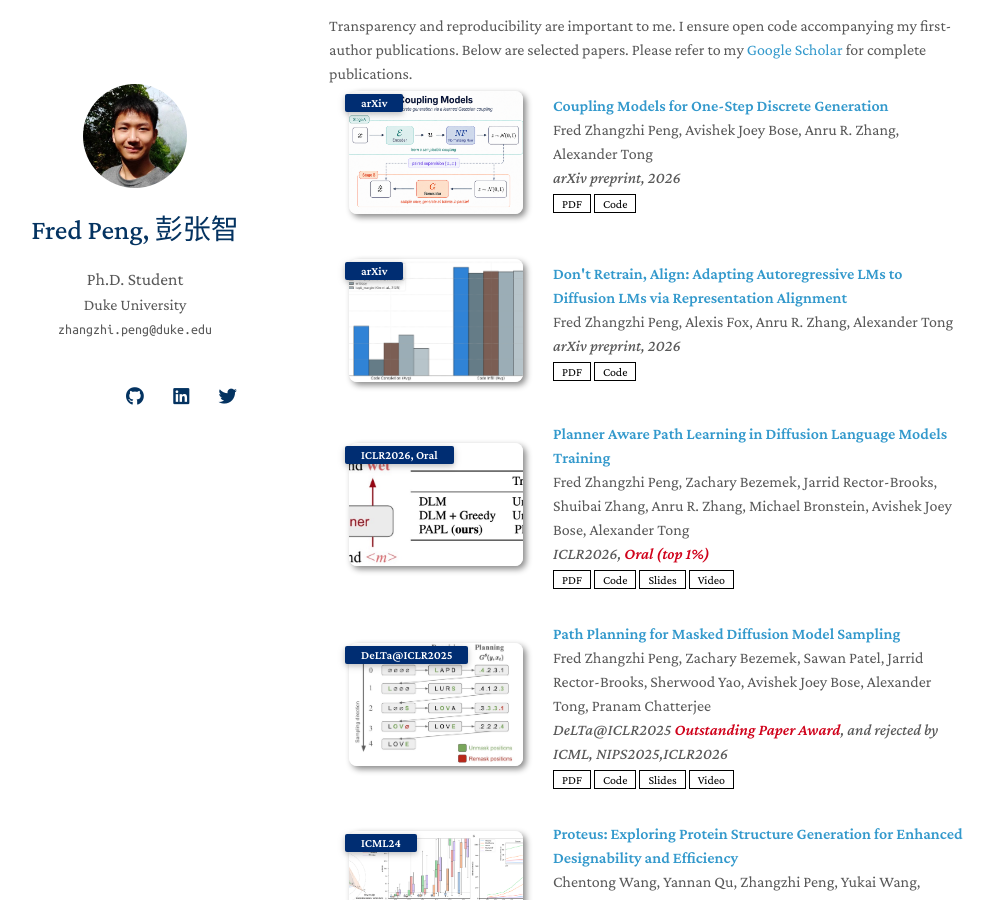
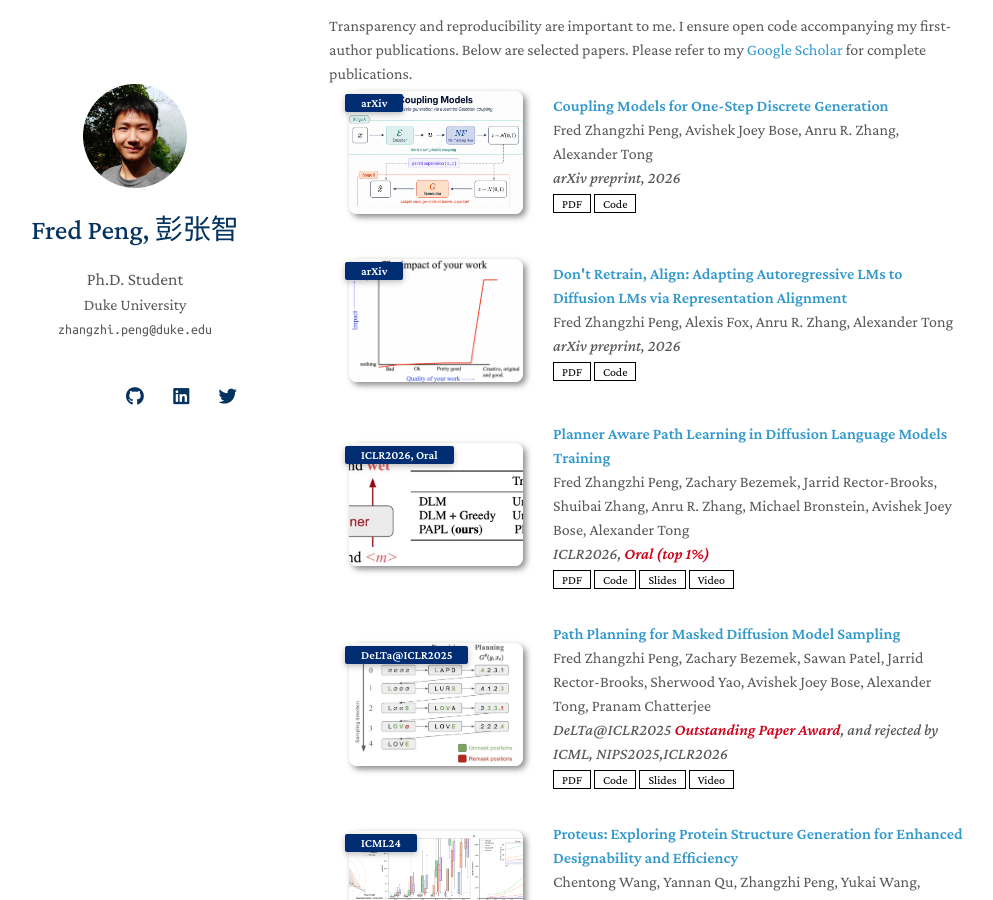
Before and after one commit to pengzhangzhi/home, a Jekyll site: the page built from index.md, in a window 1280 px wide and 900 px high, scrolled down 1109 px. Shown: the whole window, without its empty margins (141-1134 px from the left). Built offline with Jekyll 4.4.1, drawn with Linux system fonts in a browser that asks for light colours; nearby versions of some CDN libraries; a style sheet for code colours, icons or effects is not loaded; our own code applies the rules of GitHub Pages for plain Markdown files.

Commit message:
Rename repr-align cover asset

```diff
--- a/_data/publications.yml
+++ b/_data/publications.yml
@@ -7,7 +7,7 @@ main:
     conference: arXiv preprint, 2026
     code: https://github.com/pengzhangzhi/Coupling-Models
   - title: "Don't Retrain, Align: Adapting Autoregressive LMs to Diffusion LMs via Representation Alignment"
-    image: ./assets/img/dont-retrain-align-cover.png
+    image: ./assets/img/repr-align-cover.png
     authors: Fred Zhangzhi Peng, Alexis Fox, Anru R. Zhang, Alexander Tong
     pdf: https://arxiv.org/pdf/2605.06885.pdf
     code: https://github.com/pengzhangzhi/Open-dLLM
```
Also changed, not shown: assets/img/dont-retrain-align-cover.png (deleted), assets/img/repr-align-cover.png (added).
